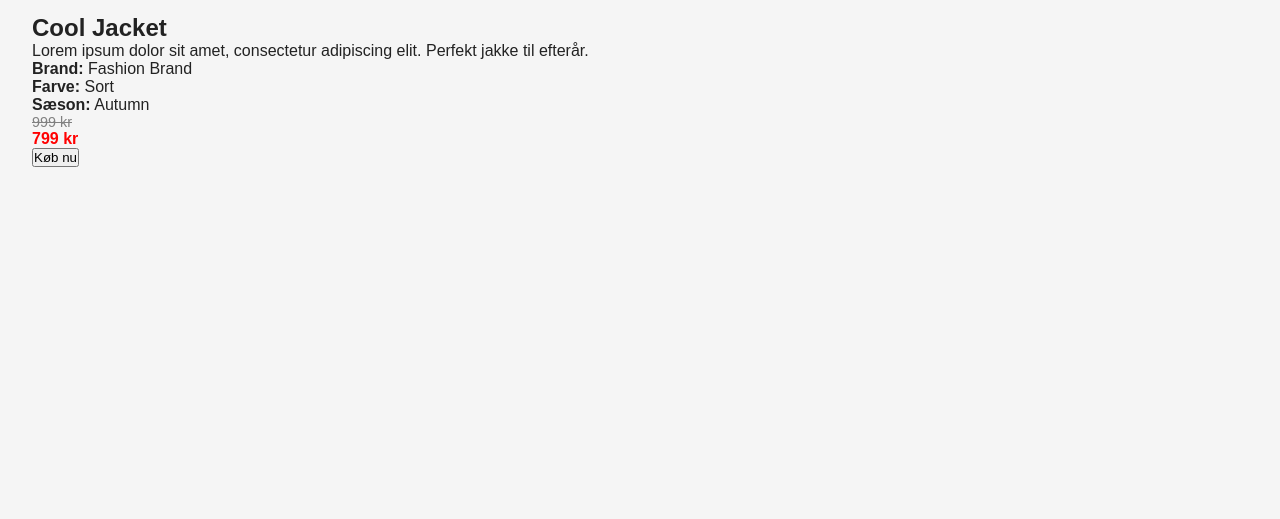
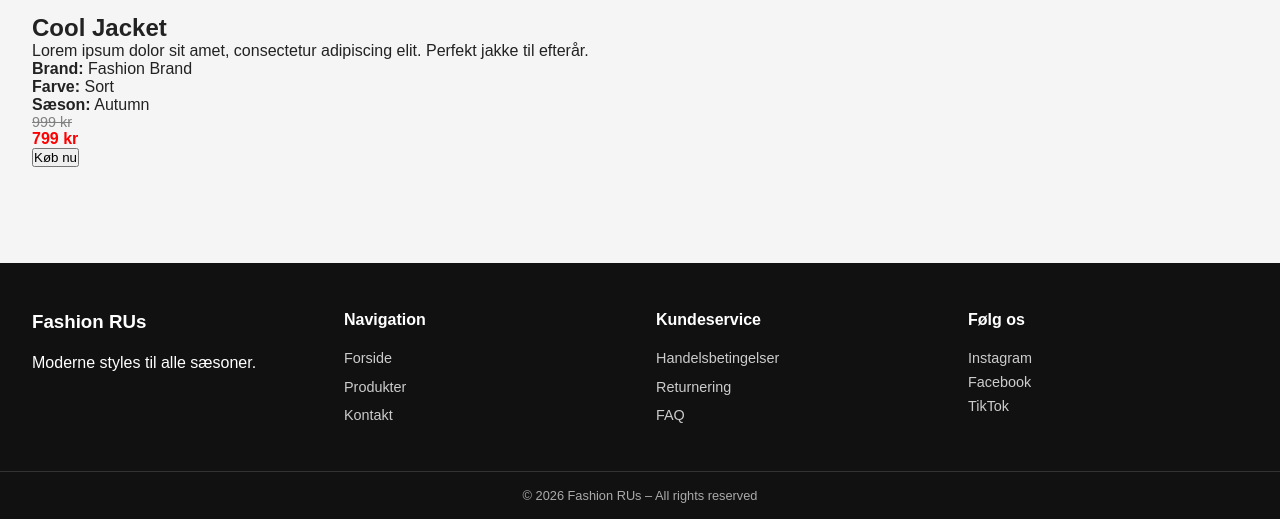
Before and after one commit to Soffi91/statisk_site, a plain HTML site: page produkt.html in a window 1280 px wide. Shown: the part 483-1002 px from the top of the page. Before the commit the page ends 800 px from the top, so only its background shows below. Drawn offline with Linux system fonts and the light colour scheme.

Commit message:
tilføjet footer på alle sider

```diff
--- a/produkt.html
+++ b/produkt.html
@@ -46,5 +46,40 @@
         <button>Køb nu</button>
       </div>
     </main>
+    <footer class="footer">
+      <div class="footer_container">
+        <div class="footer_column">
+          <h3>Fashion RUs</h3>
+          <p>Moderne styles til alle sæsoner.</p>
+        </div>
+
+        <div class="footer_column">
+          <h4>Navigation</h4>
+          <a href="index.html">Forside</a>
+          <a href="productlist.html">Produkter</a>
+          <a href="#">Kontakt</a>
+        </div>
+
+        <div class="footer_column">
+          <h4>Kundeservice</h4>
+          <a href="#">Handelsbetingelser</a>
+          <a href="#">Returnering</a>
+          <a href="#">FAQ</a>
+        </div>
+
+        <div class="footer_column">
+          <h4>Følg os</h4>
+          <div class="socials">
+            <a href="#">Instagram</a>
+            <a href="#">Facebook</a>
+            <a href="#">TikTok</a>
+          </div>
+        </div>
+      </div>
+
+      <div class="footer_bottom">
+        <p>© 2026 Fashion RUs – All rights reserved</p>
+      </div>
+    </footer>
   </body>
 </html>
```
Also changed, not shown: produktliste.html (+35 -0 lines).
